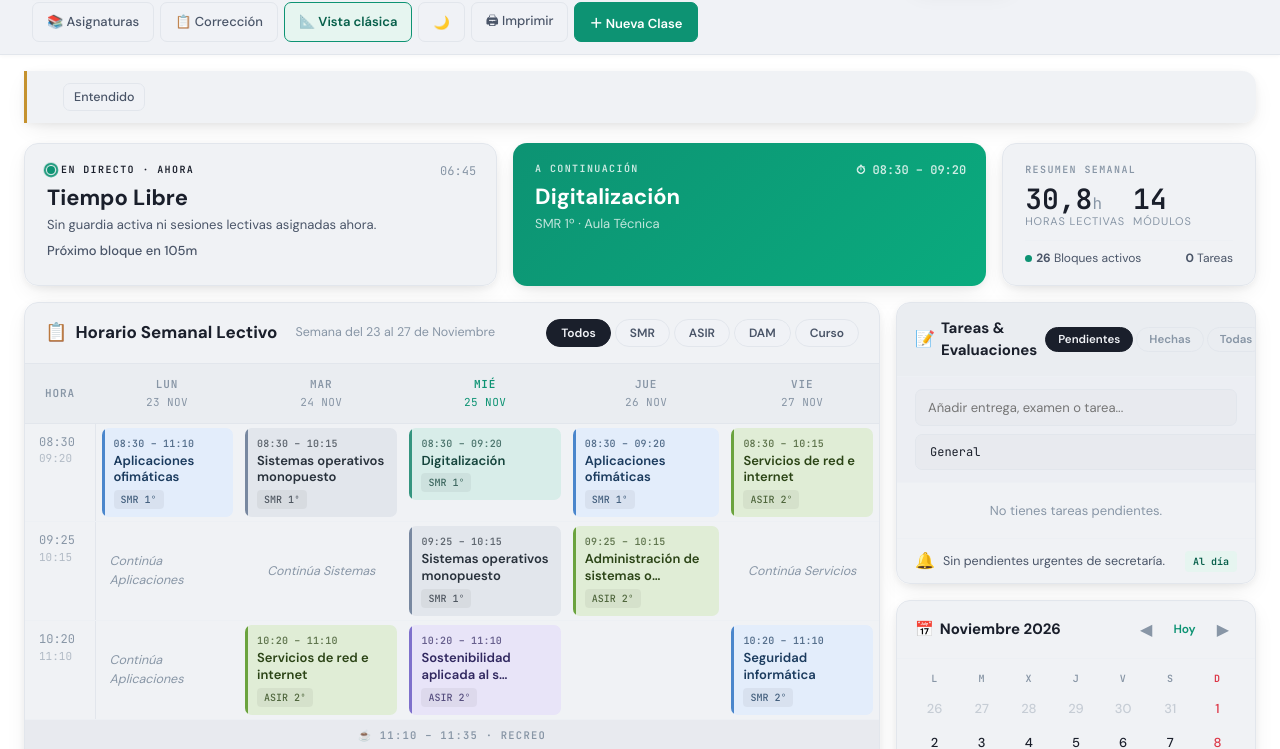
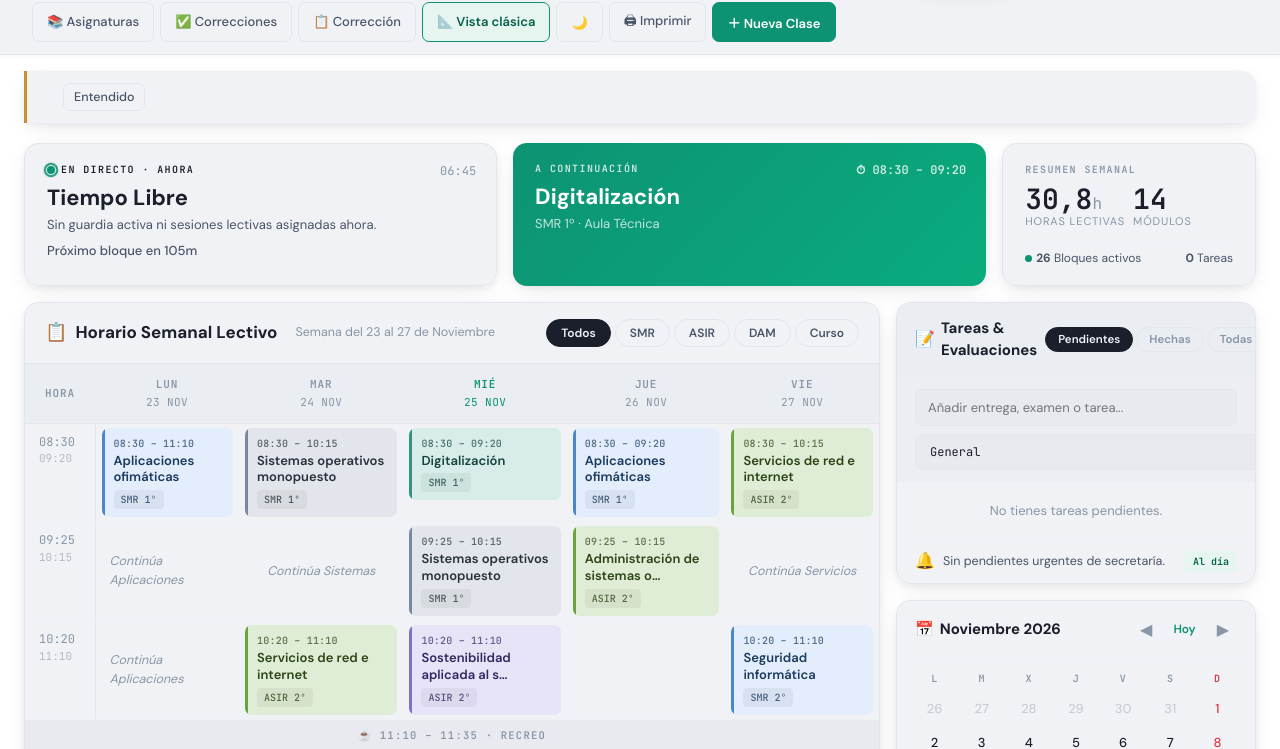
Before and after one commit to HEO-80/mihorariodeclase, a plain HTML site: page index.html in a window 1280 px wide. Shown: the part 62-811 px from the top of the page. Drawn offline with nearby package versions, Linux system fonts and the light colour scheme.

Commit message:
Añadir botón de acceso a Correcciones en la barra de navegación
Enlace directo a checklist-evaluaciones.html desde la página principal.

Co-Authored-By: Claude Opus 4.6 <noreply@anthropic.com>
Claude-Session: https://claude.ai/code/session_01EdZWe2FHBG6NH3s2BeVrG8

```diff
--- a/index.html
+++ b/index.html
@@ -556,6 +556,7 @@ dialog::backdrop{background:rgba(10,13,18,.5);backdrop-filter:blur(4px)}
   <div class="nav-tabs" id="nav-tabs"></div>
   <div class="nav-actions">
     <a href="asignatura.html" class="btn" title="Seguimiento de asignaturas">📚 Asignaturas</a>
+    <a href="checklist-evaluaciones.html" class="btn" title="Control de correcciones por evaluación">✅ Correcciones</a>
     <a href="correccion.html" class="btn" title="Instrucciones de corrección">📋 Corrección</a>
     <a href="clasico.html" class="btn btn-classic" title="Volver a la vista clásica">📐 Vista clásica</a>
     <button class="btn" id="theme-btn">🌙</button>
```
